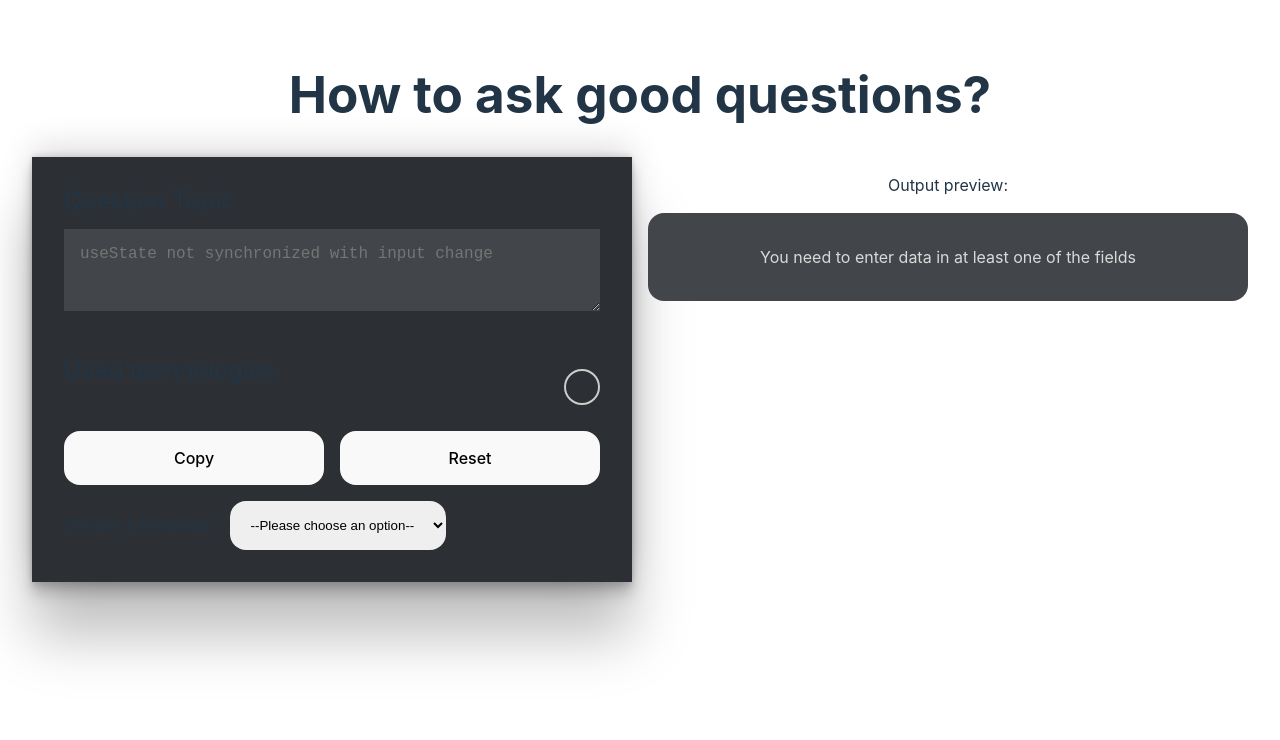
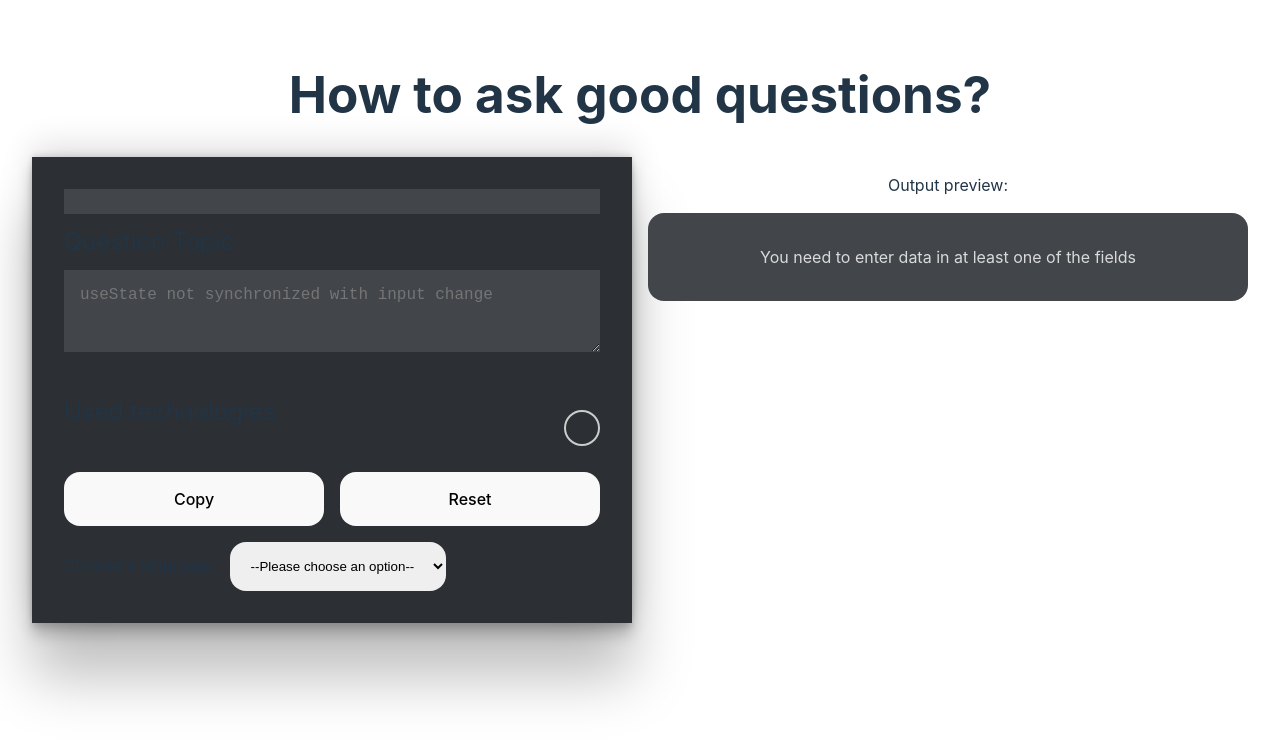
Before and after one commit to goodideagiver/how-to-ask-good-questions, a React (Vite) app: page / in a window 1280 px wide. Shown: the top 740 px of the page. Built offline with nearby package versions, Linux system fonts and the light colour scheme.

Commit message:
Add animated progress indicator

```diff
--- a/public/locales/en/translation.json
+++ b/public/locales/en/translation.json
@@ -1,4 +1,6 @@
 {
+  "completionComment":"Congratulations! This question is good!",
+    "overcompletionComment":"GREAT QUESTION!",
   "mainTitle":"How to ask good questions?",
   "inputs": {
     "topic": {
--- a/public/locales/pl/translation.json
+++ b/public/locales/pl/translation.json
@@ -1,4 +1,6 @@
 {
+  "completionComment":"Gratulacje! To pytanie jest dobre!",
+  "overcompletionComment":"ŚWIETNE PYTANIE!",
   "mainTitle":"Jak zadawać dobre pytania?",
   "inputs": {
     "topic": {
--- /dev/null
+++ b/src/components/FormProgress/FormProgress.module.scss
@@ -0,0 +1,76 @@
+.root {
+	border-radius: 1rem;
+	display: grid;
+	place-items: center;
+}
+
+.progWrapper {
+	width: 100%;
+	background-color: #424549;
+}
+
+.prog {
+	transition: 1s;
+	width: 100%;
+	height: 25px;
+	margin: 0;
+	background-color: #fff;
+}
+
+.complete {
+	.prog {
+		animation: complete 0.5s ease-in-out;
+		background-color: rgb(83, 147, 61);
+		transition: 0.3s;
+	}
+}
+
+.overcomplete {
+	.prog {
+		animation: overcomplete 2s infinite, overcomplete2 0.5s ease-in-out;
+		background-color: #4158d0;
+		background-image: linear-gradient(
+			43deg,
+			#4158d0 0%,
+			#c850c0 46%,
+			#ffcc70 100%
+		);
+
+		background-size: 200%;
+	}
+}
+
+@keyframes complete {
+	0% {
+		filter: brightness(1);
+	}
+	50% {
+		filter: brightness(2);
+		transform: scale(1.05);
+	}
+	100% {
+		filter: brightness(1);
+	}
+}
+
+@keyframes overcomplete {
+	0% {
+		background-position: left;
+	}
+	50% {
+		background-position: right;
+	}
+}
+
+@keyframes overcomplete2 {
+	0% {
+		filter: brightness(1);
+	}
+	50% {
+		filter: brightness(2);
+		transform: scale(1.1);
+	}
+	100% {
+		filter: brightness(1);
+	}
+}
--- /dev/null
+++ b/src/components/FormProgress/FormProgress.tsx
@@ -0,0 +1,42 @@
+import { useTranslation } from 'react-i18next';
+import classes from './FormProgress.module.scss';
+
+type Props = {
+	percentage: number;
+};
+
+const MAX_PERCENTAGE: number = 100;
+
+export const FormProgress = ({ percentage = 0 }: Props) => {
+	let classNames = classes.root;
+
+	if (percentage === 100) {
+		classNames = `${classes.root} ${classes.complete}`;
+	}
+
+	if (percentage > 100) {
+		classNames = `${classes.root} ${classes.overcomplete}`;
+	}
+
+	const { t } = useTranslation();
+
+	const completionComment = t('completionComment');
+
+	const overcompletionComment = t('overcompletionComment');
+
+	return (
+		<div className={classNames}>
+			{percentage === 100 && completionComment}
+			{percentage > 100 && overcompletionComment}
+			<div className={classes.progWrapper}>
+				<div
+					className={classes.prog}
+					style={{
+						width: `${percentage}%`,
+						maxWidth: `${MAX_PERCENTAGE}%`,
+					}}
+				></div>
+			</div>
+		</div>
+	);
+};
--- a/src/components/QuestionForm/FormTextareas/FormTextareas.tsx
+++ b/src/components/QuestionForm/FormTextareas/FormTextareas.tsx
@@ -1,4 +1,3 @@
-import { useState } from 'react';
 import { useTranslation } from 'react-i18next';
 import { FormTextarea } from '../FormTextarea/FormTextarea';
 import { FormInput, SetInputValue } from '../QuestionForm.hook';
@@ -19,6 +18,8 @@ const textareasKeys: TextAreaState[] = [
 	{ name: 'whatTried', visible: false },
 	{ name: 'sources', visible: false },
 ];
+
+export const textareasCount = textareasKeys.length;
 
 export const FormTextareas = ({
 	onChange: setInputValue,
--- a/src/components/QuestionForm/QuestionForm.tsx
+++ b/src/components/QuestionForm/QuestionForm.tsx
@@ -1,10 +1,11 @@
 import { useEffect } from 'react';
 import { useTranslation } from 'react-i18next';
 import ReactMarkdown from 'react-markdown';
+import { FormProgress } from '../FormProgress/FormProgress';
 import { LanguageSelect } from '../LanguageSelect/LanguageSelect';
 import { WindowLayout } from '../WindowLayout/WindowLayout';
 import { FormTextarea } from './FormTextarea/FormTextarea';
-import { FormTextareas } from './FormTextareas/FormTextareas';
+import { FormTextareas, textareasCount } from './FormTextareas/FormTextareas';
 import { OptionalInput } from './OptionalInput/OptionalInput';
 import { useQuestionForm } from './QuestionForm.hook';
 import classes from './QuestionForm.module.scss';
@@ -38,6 +39,11 @@ export const QuestionForm = () => {
 	return (
 		<WindowLayout>
 			<form className={classes.root}>
+				<FormProgress
+					percentage={
+						(Object.keys(questionInputsState).length / textareasCount) * 100
+					}
+				/>
 				<FormTextareas
 					onChange={setInputValue}
 					questionInputsState={questionInputsState}
```
